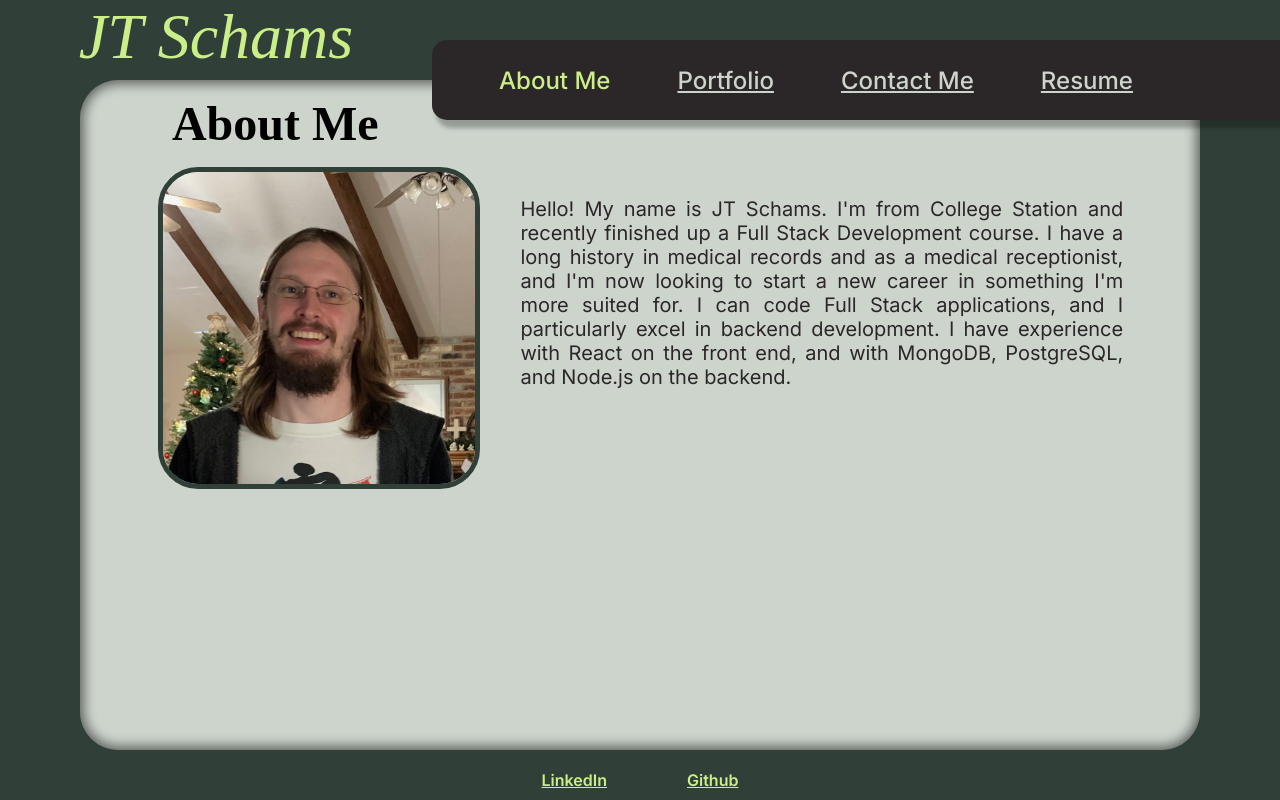
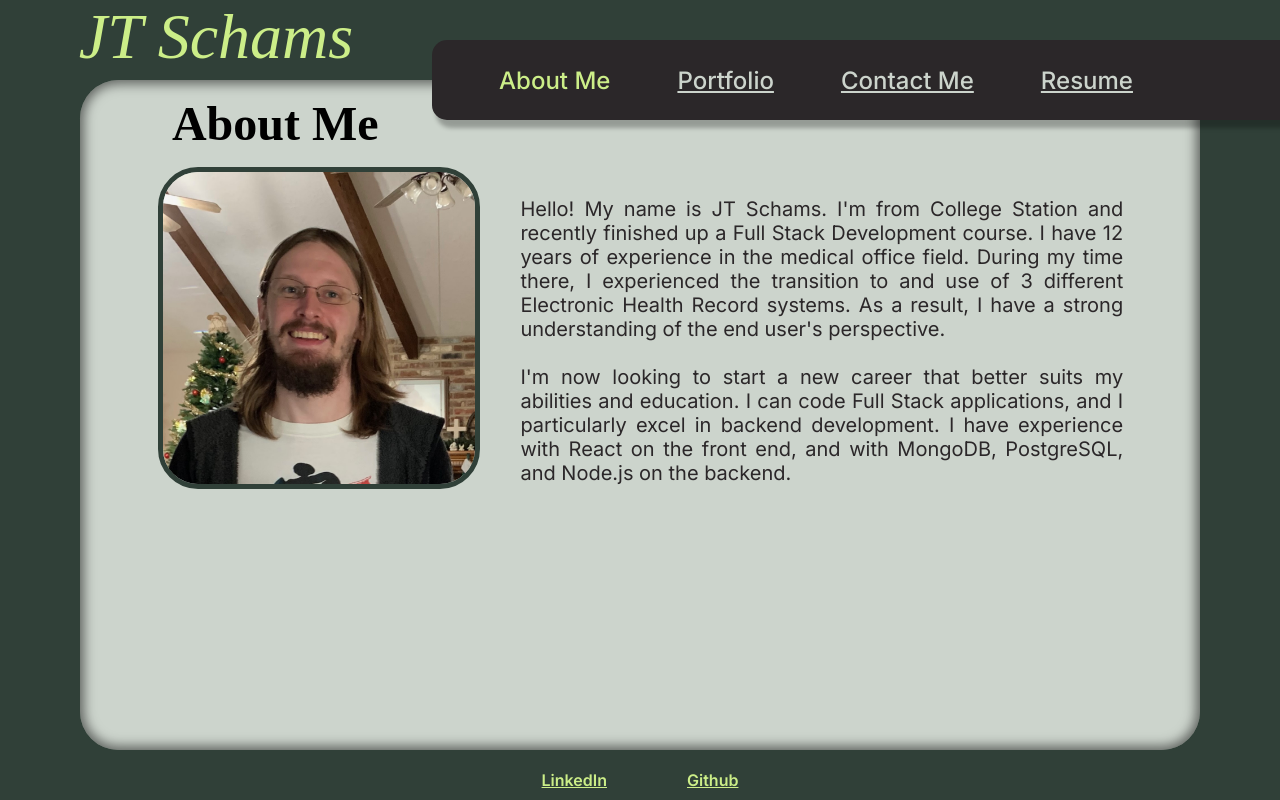
Before and after one commit to jtschams/jts-portfolio, a React (Vite) app in the folder client/: page / in a window 1280 px wide. Built offline with nearby package versions, Linux system fonts and the light colour scheme; a web font is replaced by a local one.

Commit message:
changed about me

```diff
--- a/client/src/pages/AboutMe.jsx
+++ b/client/src/pages/AboutMe.jsx
@@ -8,7 +8,7 @@ export default function AboutMe() {
       <header><h2>About Me</h2></header>
       <section>
         <img className='selfPicture' src={selfPicture} alt='A picture of JT Schams'></img>
-        <p>Hello!  My name is JT Schams.  I'm from College Station and recently finished up a Full Stack Development course.  I have a long history in medical records and as a medical receptionist, and I'm now looking to start a new career in something I'm more suited for.  I can code Full Stack applications, and I particularly excel in backend development.  I have experience with React on the front end, and with MongoDB, PostgreSQL, and Node.js on the backend.</p>
+        <p>Hello!  My name is JT Schams.  I'm from College Station and recently finished up a Full Stack Development course.  I have 12 years of experience in the medical office field.  During my time there, I experienced the transition to and use of 3 different Electronic Health Record systems.  As a result, I have a strong understanding of the end user's perspective.<br/><br/>I'm now looking to start a new career that better suits my abilities and education.  I can code Full Stack applications, and I particularly excel in backend development.  I have experience with React on the front end, and with MongoDB, PostgreSQL, and Node.js on the backend.</p>
       </section>
     </main>
   )
```
